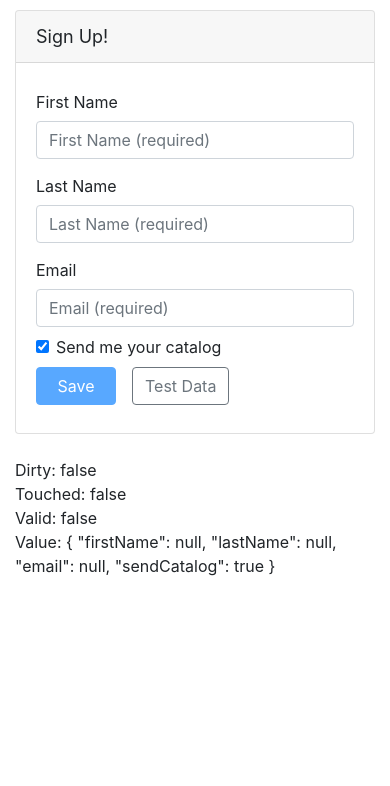
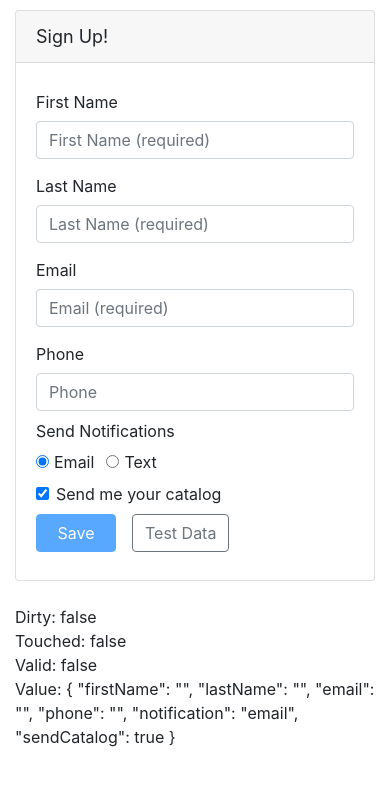
Before and after one commit to sadecker09/angular-reactive-forms, an Angular app in the folder Demo/: page / in a window 390 px wide. Shown: the top 786 px of the page. Built offline with nearby package versions, Linux system fonts and the light colour scheme.

Commit message:
move validation from template to component class; add controls for Phone field and SendNotifications radio group; In component class, switch to more concise form using FormBuilder

```diff
--- a/Demo/src/app/customers/customer.component.html
+++ b/Demo/src/app/customers/customer.component.html
@@ -13,8 +13,6 @@
             id="firstNameId"
             type="text"
             placeholder="First Name (required)"
-            required
-            minlength="3"
             formControlName="firstName"
             [ngClass]="{
               'is-invalid':
@@ -44,8 +42,6 @@
             id="lastNameId"
             type="text"
             placeholder="Last Name (required)"
-            required
-            maxlength="50"
             formControlName="lastName"
             [ngClass]="{
               'is-invalid':
@@ -73,8 +69,6 @@
             id="emailId"
             type="email"
             placeholder="Email (required)"
-            required
-            email
             formControlName="email"
             [ngClass]="{
               'is-invalid':
@@ -91,6 +85,53 @@
               Please enter a valid email address.
             </span>
           </span>
+        </div>
+      </div>
+
+      <div class="form-group row mb-2">
+        <label class="col-md-2 col-form-label" for="phoneId">Phone</label>
+        <div class="col-md-8">
+          <input
+            class="form-control"
+            id="phoneId"
+            type="tel"
+            placeholder="Phone"
+            formControlName="phone"
+            [ngClass]="{ 'is-invalid': !customerForm.get('phone').valid }"
+          />
+          <span class="invalid-feedback">
+            <span *ngIf="customerForm.get('phone').errors?.required">
+              Please enter your phone number.
+            </span>
+          </span>
+        </div>
+      </div>
+
+      <div class="form-group row mb-2">
+        <label class="col-md-2 col-form-label pt-0">Send Notifications</label>
+        <div class="col-md-8">
+          <div class="form-check form-check-inline">
+            <label class="form-check-label">
+              <input
+                class="form-check-input"
+                type="radio"
+                value="email"
+                formControlName="notification"
+                (click)="setNotification('email')"
+              />Email
+            </label>
+          </div>
+          <div class="form-check form-check-inline">
+            <label class="form-check-label">
+              <input
+                class="form-check-input"
+                type="radio"
+                value="text"
+                formControlName="notification"
+                (click)="setNotification('text')"
+              />Text
+            </label>
+          </div>
         </div>
       </div>
 
--- a/Demo/src/app/customers/customer.component.ts
+++ b/Demo/src/app/customers/customer.component.ts
@@ -1,5 +1,5 @@
 import { Component, OnInit } from '@angular/core';
-import { FormGroup, FormControl } from '@angular/forms';
+import { FormGroup, FormBuilder, Validators } from '@angular/forms';
 import { Customer } from './customer';
 
 @Component({
@@ -11,15 +11,17 @@
   customerForm: FormGroup; // root FormGroup, defines the form model
   customer = new Customer(); // this is the data model
 
-  constructor() {}
+  constructor(private fb: FormBuilder) {}
 
   ngOnInit(): void {
     // define the form model (this is not the data model)
-    this.customerForm = new FormGroup({
-      firstName: new FormControl(),
-      lastName: new FormControl(),
-      email: new FormControl(),
-      sendCatalog: new FormControl(true),
+    this.customerForm = this.fb.group({
+      firstName: ['', [Validators.required, Validators.minLength(3)]],
+      lastName: ['', [Validators.required, Validators.maxLength(50)]],
+      email: ['', [Validators.required, Validators.email]],
+      phone: '',
+      notification: 'email',
+      sendCatalog: true,
     });
   }
 
@@ -33,8 +35,17 @@
       firstName: 'Jack',
       lastName: 'Harkness',
       email: 'jack@torchwood.com',
-      sendCatalog: false
-    })
+      sendCatalog: false,
+    });
   }
 
+  setNotification(notifyVia: string): void {
+    const phoneControl = this.customerForm.get('phone');
+    if (notifyVia === 'text') {
+      phoneControl.setValidators(Validators.required);
+    } else {
+      phoneControl.clearValidators();
+    }
+    phoneControl.updateValueAndValidity();
+  }
 }
```
